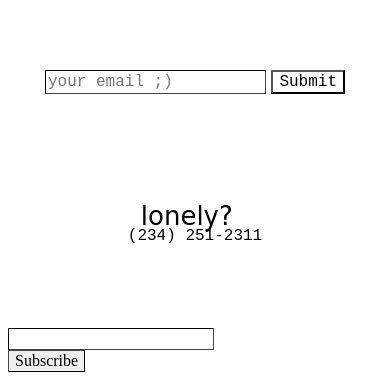
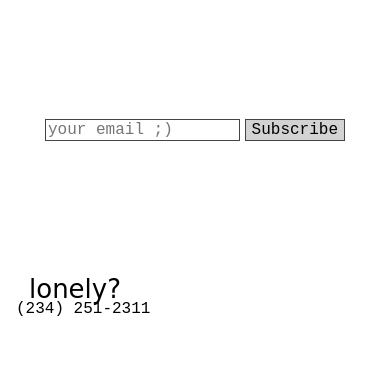
Before and after one commit to clevinson/etteilla-wine, a plain HTML site: page index.html in a window 390 px wide. Shown: the part 508-888 px from the top of the page. After the commit the page ends 844 px from the top, so only its background shows below. Drawn offline with Linux system fonts and the light colour scheme.

Commit message:
cleanup mobile

```diff
--- a/index.html
+++ b/index.html
@@ -115,10 +115,11 @@
 
     .mailchimp {
       width: 300px;
+      max-width: calc(100vw - 16px);
     }
 
-    .mailchimp-submit {
-      background-color: white;
+    .mailchimp .button {
+      background-color: lightgrey;
       font-size: inherit;
       font-family: inherit;
     }
@@ -127,19 +128,32 @@
       background-color: #eeeeee;
     }
 
-    form {
+    form #mc_embed_signup_scroll {
       display: flex;
       justify-content: space-between;
+    }
+
+    form {
       margin-block-end: 0;
     }
 
+    .mc-field-group {
+      flex: 1;
+      width: 20px;
+      margin-right: 5px;
+    }
+
     input {
-      flex: 1;
+      width: 100%;
       font-size: inherit;
       font-family: inherit;
-      border-color: #444;
-      border-width: 1px;
-      margin-right: 5px;
+      border: none; /* <-- This thing here */
+      border: solid 1px #444;
+      color: black;
+      font-weight: normal;
+    }
+
+    input.button {
     }
 
     input:focus {
@@ -159,6 +173,16 @@
         position: relative;
         flex-direction: column-reverse;
         justify-content: space-around;
+      }
+
+      .footer .lonely {
+        position: absolute;
+        bottom: 10px;
+        left: 8px;
+      }
+
+      .footer .mailchimp {
+        margin-bottom: 3.5em;
       }
     }
   </style>
@@ -210,18 +234,8 @@
         <div class="prompt">lonely?</div>
         <div class="phone-number">(234) 251-2311</div>
       </div>
-      <div class="mailchimp">
-        <form>
-          <input placeholder="your email ;)" />
-          <button class="mailchimp-submit">Submit</button>
-        </form>
-      </div>
-    </div>
-  </div>
-</body>
-
       <!-- Begin Mailchimp Signup Form -->
-<div id="mc_embed_signup">
+      <div id="mc_embed_signup" class="mailchimp">
         <form
           action="https://gmail.us10.list-manage.com/subscribe/post?u=6eeba6cedf94bc7a88992fad3&amp;id=54872906c6&amp;f_id=003fcee5f0"
           method="post"
@@ -235,6 +249,7 @@
               <input
                 type="email"
                 value=""
+                placeholder="your email ;)"
                 name="EMAIL"
                 class="required email"
                 id="mce-EMAIL"
@@ -277,3 +292,6 @@
           </div>
         </form>
       </div>
+    </div>
+  </div>
+</body>
```
Lines whose indentation alone changed are shown as unchanged.
